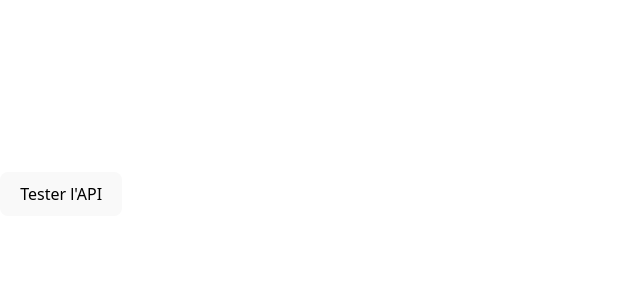
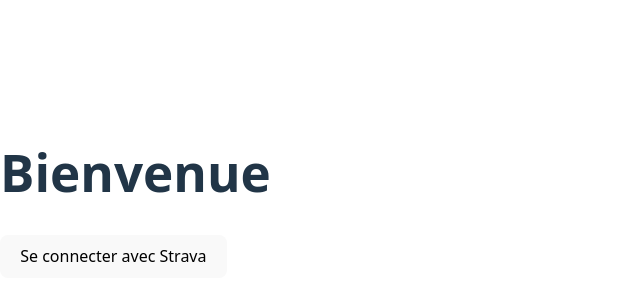
Before and after one commit to Ekeichi/pf-hub, a React (Vite) app in the folder kairos-zero/pf-hub-frontend/: page / in a window 1280 px wide. Shown: the part 206-506 px from the top of the page, without its empty margins (0-640 px from the left). Built offline with nearby package versions, Linux system fonts and the light colour scheme.

Commit message:
maj frontend

```diff
--- /dev/null
+++ b/kairos-zero/pf-hub-frontend/src/components/StravaLoginButton.jsx
@@ -0,0 +1,15 @@
+import React from "react";
+
+const StravaLoginButton = () => {
+  const handleLogin = () => {
+    window.location.href = "/api/strava/auth";
+  };
+
+  return (
+    <button onClick={handleLogin}>
+      Se connecter avec Strava
+    </button>
+  );
+};
+
+export default StravaLoginButton;
--- a/kairos-zero/pf-hub-frontend/src/main.tsx
+++ b/kairos-zero/pf-hub-frontend/src/main.tsx
@@ -3,12 +3,16 @@ import { createRoot } from 'react-dom/client'
 import './index.css'
 import { BrowserRouter, Routes, Route } from "react-router-dom"
 import Home from "./pages/Home"
+import StravaSuccess from "./pages/StravaSuccess"
+import PredictionResult from "./pages/PredictionResult"
 
 createRoot(document.getElementById('root')!).render(
   <StrictMode>
       <BrowserRouter>
       <Routes>
         <Route path="/" element={<Home />} />
+        <Route path="/strava-success" element={<StravaSuccess />} />
+        <Route path="/prediction-result" element={<PredictionResult />} />
       </Routes>
     </BrowserRouter>
   </StrictMode>,
--- a/kairos-zero/pf-hub-frontend/src/pages/Home.tsx
+++ b/kairos-zero/pf-hub-frontend/src/pages/Home.tsx
@@ -1,30 +1,43 @@
-import { useState } from "react"
+import React, { useEffect, useState } from "react";
+import StravaLoginButton from "../components/StravaLoginButton";
 
 const Home = () => {
-  const [data, setData] = useState<any>(null)
+  const [prediction, setPrediction] = useState(null);
 
-  const handleClick = async () => {
-    const res = await fetch("/api/test-simple")
-    const json = await res.json()
-    setData(json)
-  }
+  useEffect(() => {
+    if (localStorage.getItem("stravaJustConnected") === "1") {
+      localStorage.removeItem("stravaJustConnected");
+      fetch("/api/strava/activities")
+        .then(res => {
+          if (!res.ok) throw new Error("Erreur acquisition Strava");
+          return res.json();
+        })
+        .then(() => {
+          return fetch("/api/test-simple");
+        })
+        .then(res => {
+          if (!res.ok) throw new Error("Erreur prédiction");
+          return res.json();
+        })
+        .then(data => setPrediction(data))
+        .catch(err => {
+            setPrediction(null);
+        });
+    }
+  }, []);
 
   return (
-    <div className="p-4">
-      <button
-        onClick={handleClick}
-        className="px-4 py-2 bg-blue-600 text-white rounded hover:bg-blue-700"
-      >
-        Tester l'API
-      </button>
-
-      {data && (
-        <pre className="mt-4 bg-gray-100 p-2 rounded">
-          {JSON.stringify(data, null, 2)}
-        </pre>
+    <div>
+      <h1>Bienvenue</h1>
+      <StravaLoginButton />
+      {prediction && (
+        <div style={{ marginTop: 20 }}>
+          <h3>Résultat de la prédiction :</h3>
+          <pre>{JSON.stringify(prediction, null, 2)}</pre>
+        </div>
       )}
     </div>
-  )
-}
+  );
+};
 
-export default Home
+export default Home;
--- /dev/null
+++ b/kairos-zero/pf-hub-frontend/src/pages/PredictionResult.tsx
@@ -0,0 +1,33 @@
+import React, { useEffect, useState } from "react";
+
+const PredictionResult = () => {
+  const [prediction, setPrediction] = useState<any>(null);
+
+  useEffect(() => {
+    // On lance l'acquisition et la prédiction dès l'arrivée sur la page
+    fetch("/api/strava/activities")
+      .then(res => res.json())
+      .then(() => fetch("/api/test-simple"))
+      .then(res => res.json())
+      .then(data => setPrediction(data))
+      .catch(err => setPrediction({ erreur: err.message }));
+  }, []);
+
+  return (
+    <div style={{ textAlign: "center", marginTop: 40 }}>
+      <h2>Résultat de la prédiction</h2>
+      {prediction ? (
+        <pre style={{ textAlign: "left", display: "inline-block" }}>
+          {JSON.stringify(prediction, null, 2)}
+        </pre>
+      ) : (
+        <p>Chargement...</p>
+      )}
+      <div style={{ marginTop: 20 }}>
+        <a href="/">Retour à l'accueil</a>
+      </div>
+    </div>
+  );
+};
+
+export default PredictionResult;
--- /dev/null
+++ b/kairos-zero/pf-hub-frontend/src/pages/StravaSuccess.tsx
@@ -0,0 +1,19 @@
+// StravaSuccess.tsx
+import React, { useEffect } from "react";
+
+const StravaSuccess = () => {
+  useEffect(() => {
+    // On marque dans le localStorage que Strava vient d'être connecté
+    localStorage.setItem("stravaJustConnected", "1");
+  }, []);
+
+  return (
+    <div style={{ textAlign: "center", marginTop: 40 }}>
+      <h2>Connexion Strava réussie !</h2>
+      <p>Votre compte Strava est maintenant lié à votre profil.</p>
+      <a href="/prediction-result">Voir le résultat de la prédiction</a>
+    </div>
+  );
+};
+
+export default StravaSuccess;
```
Also changed, not shown: 2 other files (tests, documents, lock files or other folders).
